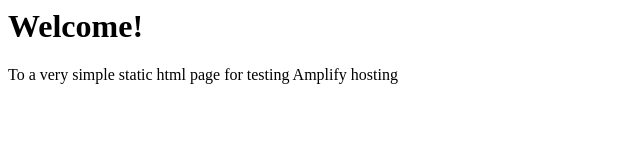
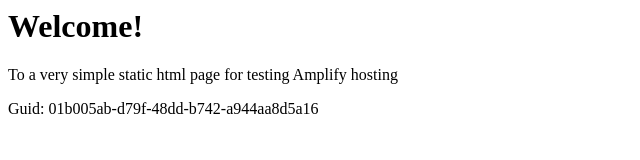
Before and after one commit to aws-aemilia-pdx/Github-PR-Commit-Integration-Test-DoNotTouch-v0-prod-us-west-2, a website: page src/index.html in a window 1280 px wide. Shown: the whole page, without its empty margins (0-640 px from the left). Drawn offline with Linux system fonts and the light colour scheme.

Commit message:
commit from integ tests

```diff
--- a/src/index.html
+++ b/src/index.html
@@ -1,3 +1,5 @@
+
+
 <html lang="en">
 
 <head>
@@ -10,6 +12,6 @@
 <body>
     <h1>Welcome!</h1>
     <p>To a very simple static html page for testing Amplify hosting</p>
-</body>
+    <p>Guid: 01b005ab-d79f-48dd-b742-a944aa8d5a16</p></body>
 
 </html>
```
